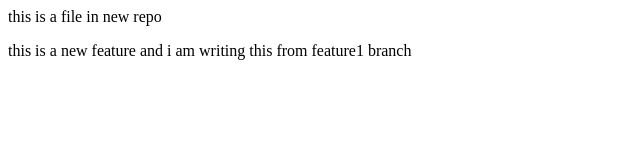
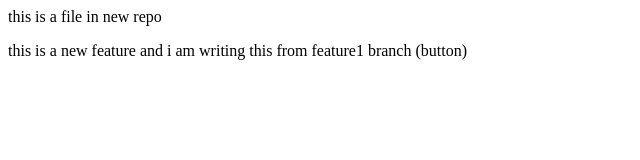
Before and after one commit to Aqil-Umar0880/localrepo, a plain HTML site: page index.html in a window 1280 px wide. Shown: the full height of the page, 0-640 px from the left. Drawn offline with Linux system fonts and the light colour scheme.

```diff
--- a/index.html
+++ b/index.html
@@ -1,2 +1,2 @@
 <p>this is a file in new repo </p>
-<p>this is a new feature and i am writing this from feature1 branch</p>
+<p>this is a new feature and i am writing this from feature1 branch (button)</p>
```
